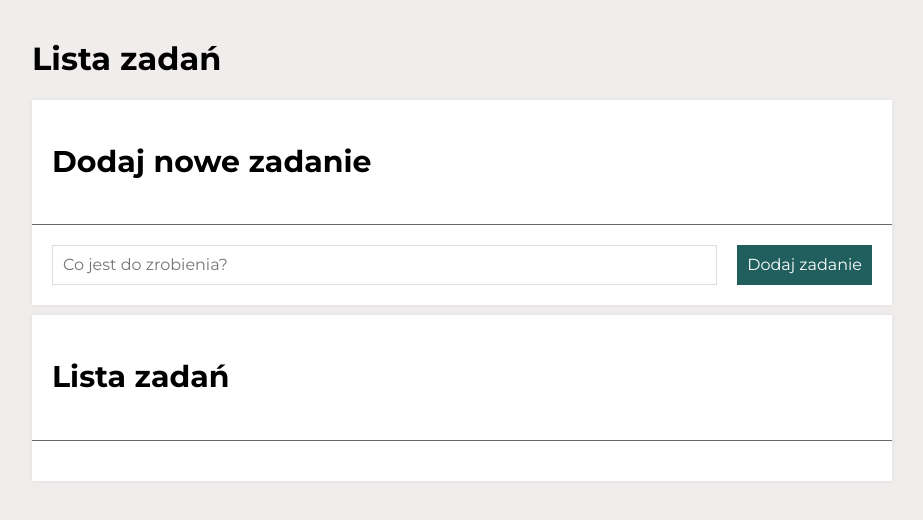
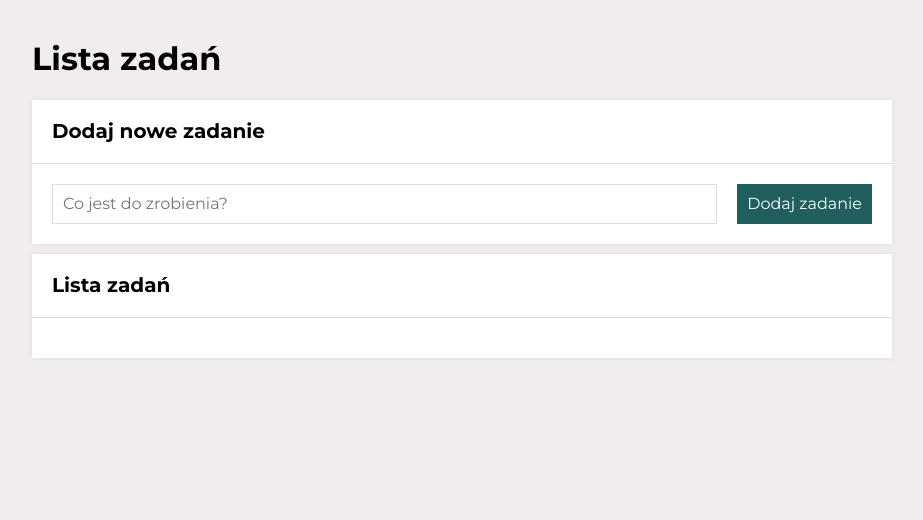
Before and after one commit to sandra-0492/to-do-list, a plain HTML site: page index.html in a window 1280 px wide. Shown: the whole page, without its empty margins (178-1101 px from the left). Drawn offline with nearby package versions, Linux system fonts and the light colour scheme.

Commit message:
added border-bottom, display, grid-template-columns, grid-gap, justify-contnet, align-items to section__header, added section__title & @media

```diff
--- a/css/section.css
+++ b/css/section.css
@@ -1,16 +1,30 @@
 .section {
     margin: 10px 0;
-    background: #ffffff;
+    background: white;
     box-shadow: 0 0 5px #ddd;
 }
 
 .section__header {
-    font-size: 20px;
     padding: 20px;
-    margin: 0;
-    border-bottom: 1px solid #696969;
+    border-bottom: 1px solid #ddd;
+    display: grid;
+    grid-template-columns: auto auto;
+    grid-gap: 20px;
+    justify-content: space-between;
+    align-items: center;
 }
 
 .section__body {
     padding: 20px;
 }
+
+.section__title {
+    font-size: 20px;
+    margin: 0;
+}
+
+@media(max-width: 767px) {
+    .section__header {
+        grid-template-columns: 1fr;
+    }
+}
```
